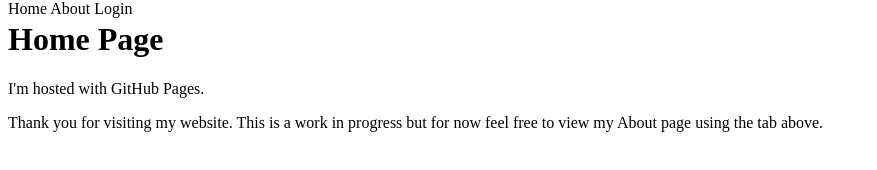
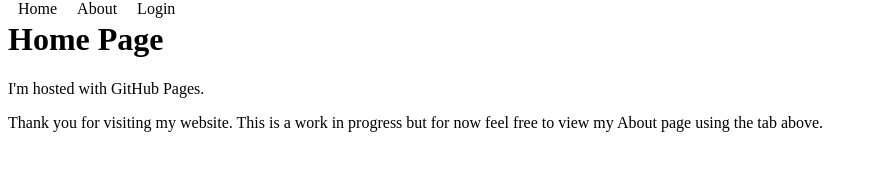
Before and after one commit to sfulle14/sfulle14.github.io, a plain HTML site: page index.html in a window 1280 px wide. Shown: the whole page, without its empty margins (0-877 px from the left). Drawn offline with Linux system fonts and the light colour scheme.

Commit message:
fixing navbar links not working on home page

```diff
--- a/index.html
+++ b/index.html
@@ -2,9 +2,9 @@
 <html>
     <!--Links to other pages-->
     <div class="navbar">
-        <n href="https://sfulle14.github.io/">Home</n>
-        <n href="https://sfulle14.github.io/about/about.html">About</n>
-        <n href="https://sfulle14.github.io/login/landing.html">Login</n>
+        <a href="https://sfulle14.github.io/">Home</a>
+        <a href="https://sfulle14.github.io/about/about.html">About</a>
+        <a href="https://sfulle14.github.io/login/landing.html">Login</a>
     </div>
 
     <head>
--- a/navbarstyle.css
+++ b/navbarstyle.css
@@ -25,8 +25,7 @@
 
 
   /*Change the color of the current page*/
-  /*
+
   .navbar a.active{
     background-color: red;
   }
-  */
```
